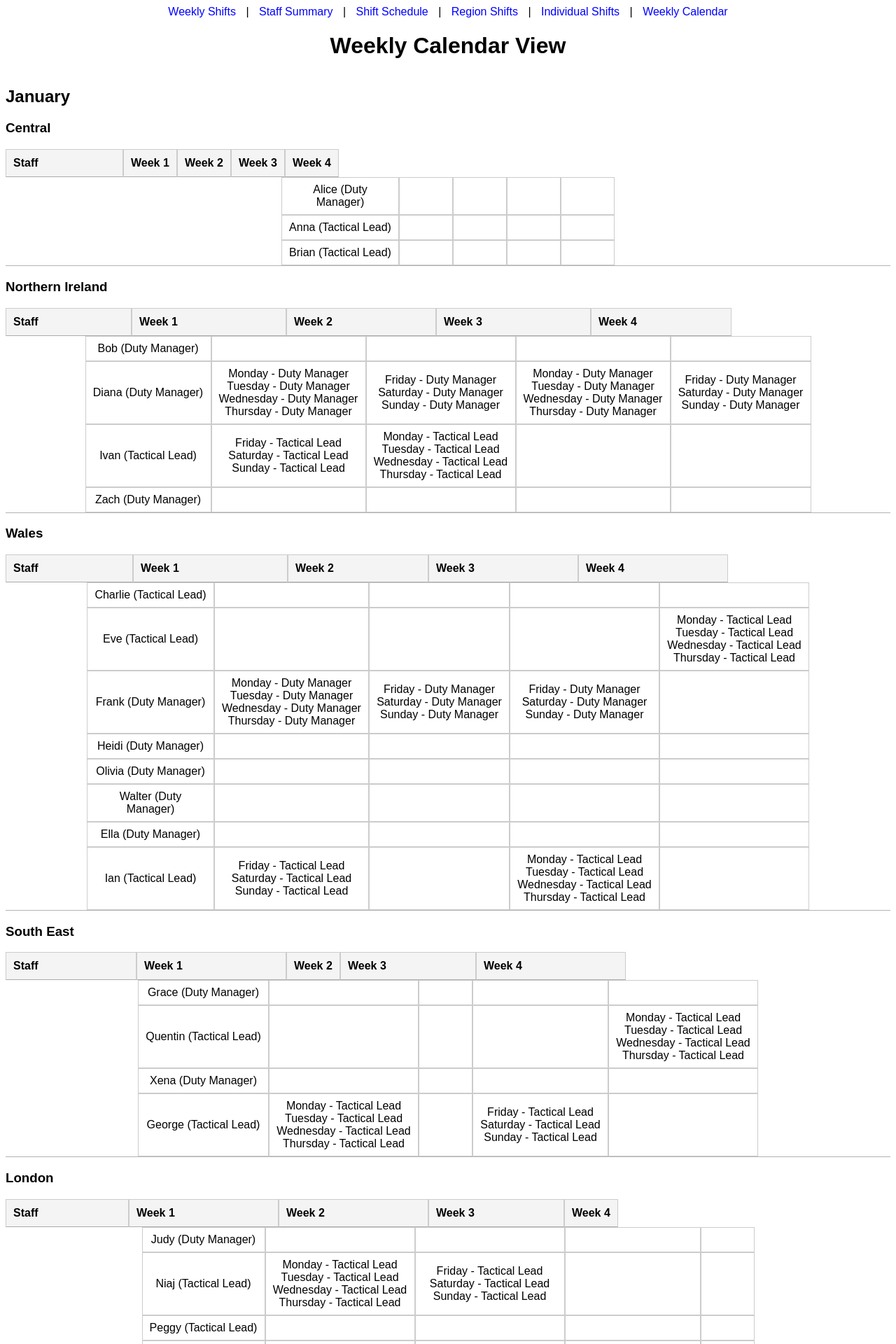
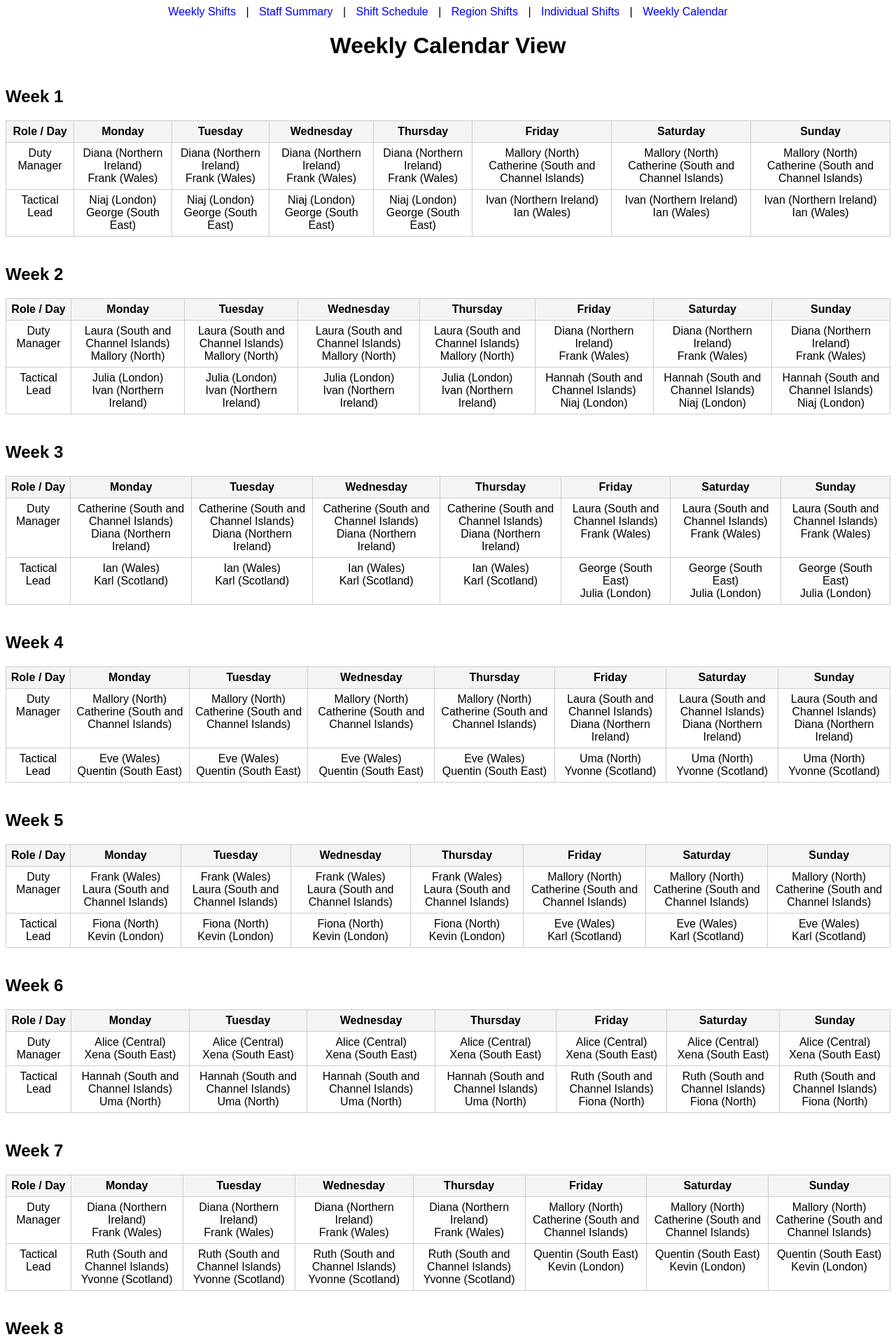
Before and after one commit to sighmoan1/rota2, a Flask app: page /calendar in a window 1280 px wide. Shown: the top 1920 px of the page at 70% size. Run offline with Flask 3, Linux system fonts and the light colour scheme; lists and menus that the app fills with data are empty; some libraries are stand-ins or nearby versions.

Commit message:
2nd commit

```diff
--- a/app.py
+++ b/app.py
@@ -1,7 +1,6 @@
 from flask import Flask, render_template
 from collections import defaultdict
 import random
-from datetime import datetime, timedelta
 
 app = Flask(__name__)
 
@@ -187,17 +186,23 @@ def schedule_view():
 # Route for the manager's view
 @app.route('/region_shifts')
 def region_shifts_view():
-    # Prepare data: map regions to their staff's shifts
-    region_shifts = defaultdict(list)
+    # Prepare data: flatten shifts for sorting
+    region_shifts = []
+    day_order = {'Monday': 1, 'Tuesday': 2, 'Wednesday': 3, 'Thursday': 4,
+                 'Friday': 5, 'Saturday': 6, 'Sunday': 7}
     for s in staff:
         for shift in s['shift_assignments']:
-            region_shifts[s['region']].append({
+            region_shifts.append({
+                'Region': s['region'],
                 'Week': shift['Week'],
                 'Day': shift['Day'],
+                'DayOrder': day_order[shift['Day']],
                 'Shift Time': shift['Shift Time'],
                 'Staff': s['name'],
                 'Role': s['role']
             })
+    # Sort the shifts by Week and DayOrder
+    region_shifts.sort(key=lambda x: (x['Week'], x['DayOrder']))
     return render_template('region_shifts.html', region_shifts=region_shifts)
 
 # Route for the individual staff view
@@ -217,26 +222,28 @@ def staff_view():
 # Route for weekly calendar view
 @app.route('/calendar')
 def calendar_view():
-    # Prepare data: group staff by region
-    staff_by_region = defaultdict(list)
-    for s in staff:
-        staff_by_region[s['region']].append(s)
+    # Prepare data per week
+    calendar_data = {}
+    day_names = ['Monday', 'Tuesday', 'Wednesday', 'Thursday', 'Friday', 'Saturday', 'Sunday']
+    for week in range(1, 53):
+        week_data = {day: {'Duty Manager': [], 'Tactical Lead': []} for day in day_names}
+        calendar_data[week] = week_data
 
-    # Map weeks to months (approximate, since weeks don't align perfectly with months)
-    week_to_month = {}
-    month_names = [
-        'January', 'February', 'March', 'April', 'May', 'June',
-        'July', 'August', 'September', 'October', 'November', 'December'
-    ]
-    weeks_in_month = [4, 4, 5, 4, 4, 5, 4, 4, 5, 4, 4, 5]  # Approximate weeks per month
-
-    week = 1
-    for month_index, weeks in enumerate(weeks_in_month):
-        for _ in range(weeks):
-            week_to_month[week] = month_names[month_index]
-            week += 1
-
-    return render_template('calendar.html', staff_by_region=staff_by_region, week_to_month=week_to_month)
+    for assignment in assignments:
+        week = assignment['Week']
+        for shift_time, roles in assignment['Shifts'].items():
+            if shift_time == 'Weeknight':
+                days = ['Monday', 'Tuesday', 'Wednesday', 'Thursday']
+            else:
+                days = ['Friday', 'Saturday', 'Sunday']
+            for role, staff_list in roles.items():
+                for staff_member in staff_list:
+                    for day in days:
+                        calendar_data[week][day][role].append({
+                            'name': staff_member['name'],
+                            'region': staff_member['region']
+                        })
+    return render_template('calendar.html', calendar_data=calendar_data)
 
 if __name__ == '__main__':
     app.run(debug=True)
--- /dev/null
+++ b/static/styles.css
@@ -0,0 +1,67 @@
+body {
+    font-family: Arial, sans-serif;
+}
+
+.center {
+    text-align: center;
+}
+
+h1 {
+    text-align: center;
+}
+
+.nav a {
+    margin: 0 10px;
+    text-decoration: none;
+    color: blue;
+}
+
+.nav a:hover {
+    text-decoration: underline;
+}
+
+table {
+    border-collapse: collapse;
+    width: 100%;
+    margin-bottom: 20px;
+}
+
+th, td {
+    border: 1px solid #ccc;
+    padding: 6px;
+    text-align: center;
+    vertical-align: top;
+}
+
+th {
+    background-color: #f4f4f4;
+}
+
+h2 {
+    margin-top: 40px;
+}
+
+table.calendar {
+    border-collapse: collapse;
+    width: 100%;
+    margin-bottom: 20px;
+}
+
+table.calendar th, table.calendar td {
+    border: 1px solid #ccc;
+    padding: 6px;
+    text-align: center;
+    vertical-align: top;
+}
+
+table.calendar th {
+    background-color: #f4f4f4;
+}
+
+.negative {
+    color: red;
+}
+
+.positive {
+    color: green;
+}
--- a/templates/base.html
+++ b/templates/base.html
@@ -2,43 +2,12 @@
 <html>
   <head>
     <title>{% block title %}Shift Rota{% endblock %}</title>
-    <style>
-      body {
-        font-family: Arial, sans-serif;
-      }
-      .center {
-        text-align: center;
-      }
-      h1 {
-        text-align: center;
-      }
-      .nav a {
-        margin: 0 10px;
-        text-decoration: none;
-        color: blue;
-      }
-      .nav a:hover {
-        text-decoration: underline;
-      }
-      table {
-        border-collapse: collapse;
-        width: 100%;
-        margin-bottom: 20px;
-      }
-      th,
-      td {
-        border: 1px solid #ccc;
-        padding: 6px;
-        text-align: center;
-        vertical-align: top;
-      }
-      th {
-        background-color: #f4f4f4;
-      }
-      h2 {
-        margin-top: 40px;
-      }
-    </style>
+    <!-- Link to external stylesheet -->
+    <link
+      rel="stylesheet"
+      type="text/css"
+      href="{{ url_for('static', filename='styles.css') }}"
+    />
     <!-- Include jQuery and DataTables CSS and JS -->
     <link
       rel="stylesheet"
@@ -47,19 +16,7 @@
     />
     <script src="https://code.jquery.com/jquery-3.6.0.min.js"></script>
     <script src="//cdn.datatables.net/1.11.5/js/jquery.dataTables.min.js"></script>
-    {% block extra_head %}
-    <script>
-      $(document).ready(function () {
-        $("table.dataTable").DataTable({
-          pageLength: -1,
-          lengthMenu: [
-            [-1, 10, 25, 50],
-            ["All", 10, 25, 50],
-          ],
-        });
-      });
-    </script>
-    {% endblock %}
+    {% block extra_head %}{% endblock %}
   </head>
   <body>
     <div class="nav center">
--- a/templates/calendar.html
+++ b/templates/calendar.html
@@ -1,52 +1,33 @@
 {% extends "base.html" %} {% block title %}Weekly Calendar{% endblock %} {%
-block extra_head %}
-<style>
-  /* Existing styles */
-</style>
-<script>
-  $(document).ready(function () {
-    $(".calendar-table").each(function () {
-      $(this).DataTable({
-        paging: false,
-        searching: false,
-        ordering: false,
-        info: false,
-        scrollX: true,
-      });
-    });
-  });
-</script>
-{% endblock %} {% block content %}
+block content %}
 <h1>Weekly Calendar View</h1>
 
-{% for month in week_to_month.values()|unique %}
-<h2>{{ month }}</h2>
-{% for region, staff_list in staff_by_region.items() %}
-<h3>{{ region }}</h3>
-<table class="dataTable calendar-table">
+{% for week, week_data in calendar_data.items() %}
+<h2>Week {{ week }}</h2>
+<table class="calendar">
   <thead>
     <tr>
-      <th>Staff</th>
-      {% for week in week_to_month if week_to_month[week] == month %}
-      <th>Week {{ week }}</th>
+      <th>Role / Day</th>
+      {% for day in ['Monday', 'Tuesday', 'Wednesday', 'Thursday', 'Friday',
+      'Saturday', 'Sunday'] %}
+      <th>{{ day }}</th>
       {% endfor %}
     </tr>
   </thead>
   <tbody>
-    {% for s in staff_list %}
+    {% for role in ['Duty Manager', 'Tactical Lead'] %}
     <tr>
-      <td>{{ s.name }} ({{ s.role }})</td>
-      {% for week in week_to_month if week_to_month[week] == month %}
+      <td>{{ role }}</td>
+      {% for day in ['Monday', 'Tuesday', 'Wednesday', 'Thursday', 'Friday',
+      'Saturday', 'Sunday'] %}
       <td>
-        {% set shifts_in_week = s.shift_assignments | selectattr('Week',
-        'equalto', week) | list %} {% if shifts_in_week %} {% for shift in
-        shifts_in_week %}
-        <div class="shift">{{ shift['Day'] }} - {{ shift['Role'] }}</div>
-        {% endfor %} {% else %} &nbsp; {% endif %}
+        {% for staff in week_data[day][role] %} {{ staff['name'] }} ({{
+        staff['region'] }})<br />
+        {% else %} &nbsp; {% endfor %}
       </td>
       {% endfor %}
     </tr>
     {% endfor %}
   </tbody>
 </table>
-{% endfor %} {% endfor %} {% endblock %}
+{% endfor %} {% endblock %}
--- a/templates/schedule.html
+++ b/templates/schedule.html
@@ -21,7 +21,7 @@ content %}
       {% for role in ['Duty Manager', 'Tactical Lead'] %} {% for i in
       range(shifts[shift_time][role]) %} {% if roles[role]|length > i %} {% set
       staff_member = roles[role][i] %}
-      <td>{{ staff_member.name }} ({{ staff_member.region }})</td>
+      <td>{{ staff_member['name'] }} ({{ staff_member['region'] }})</td>
       {% else %}
       <td>-</td>
       {% endif %} {% endfor %} {% endfor %}
--- a/templates/shifts.html
+++ b/templates/shifts.html
@@ -20,7 +20,9 @@ content %}
       <td>
         <ul>
           {% for staff in staff_list %}
-          <li>{{ staff.name }} ({{ staff.region }}, FTE: {{ staff.fte }})</li>
+          <li>
+            {{ staff['name'] }} ({{ staff['region'] }}, FTE: {{ staff['fte'] }})
+          </li>
           {% endfor %}
         </ul>
       </td>
```
Also changed, not shown: templates/individual_shifts.html (+12 -9 lines), templates/region_shifts.html (+28 -4 lines), templates/staff.html (+18 -15 lines).
